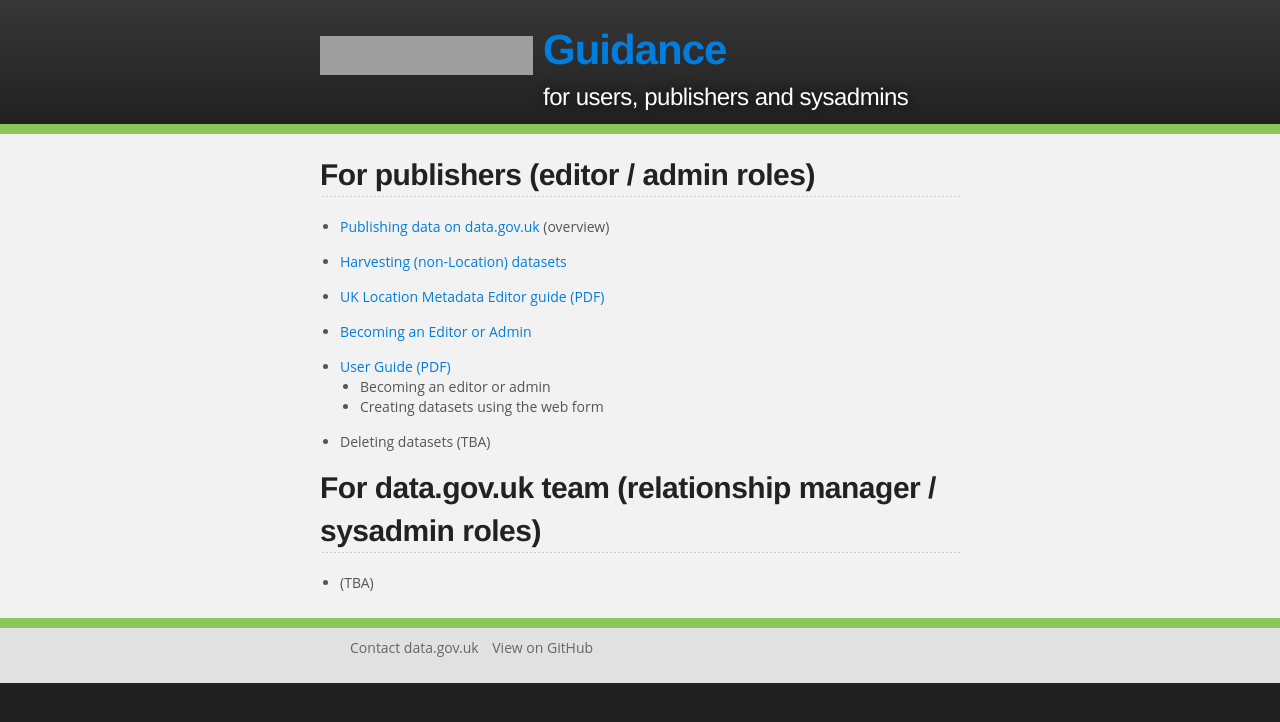
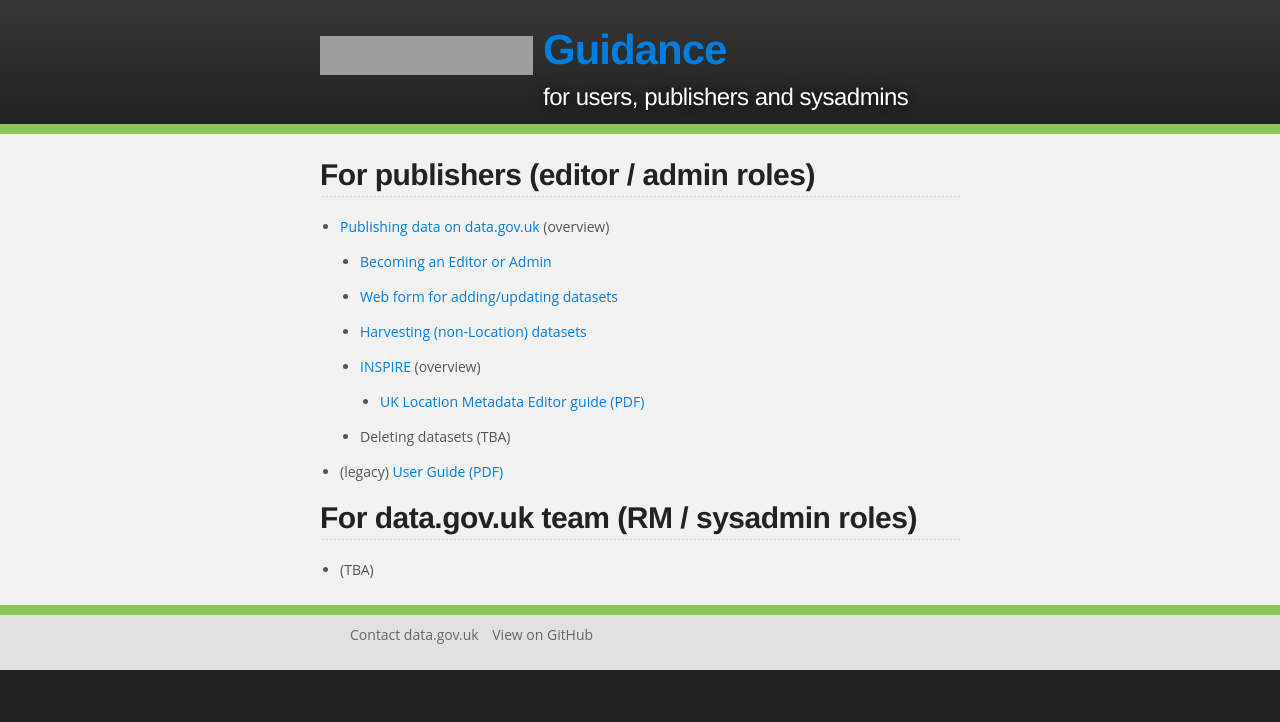
Before and after one commit to datagovuk/guidance, a Jekyll site: the page built from index.md, in a window 1280 px wide, cut to the strip 0-722 px from the top of the page. Built offline with Jekyll 4.4.1, drawn with Linux system fonts in a browser that asks for light colours; grey boxes are pictures that could not be loaded.

Commit message:
Filled and tidied index.

```diff
--- a/index.md
+++ b/index.md
@@ -6,17 +6,21 @@
 
 * [Publishing data on data.gov.uk](publishing_on_data_gov_uk_overview.html) (overview)
 
-* [Harvesting (non-Location) datasets](harvesting_non_location.html)
+  * [Becoming an Editor or Admin](becoming_an_editor_or_admin.html)
 
-* [UK Location Metadata Editor guide (PDF)](http://data.gov.uk/sites/default/files/library/Metadata%20Editor%20User%20Guide.pdf)
+  * [Web form for adding/updating datasets](dataset_form.html)
 
-* [Becoming an Editor or Admin](becoming_an_editor_or_admin.html)
+  * [Harvesting (non-Location) datasets](harvesting_non_location.html)
 
-* [User Guide (PDF)](http://data.gov.uk/sites/default/files/library/User%20guide.pdf)
-  * Becoming an editor or admin
-  * Creating datasets using the web form
-* Deleting datasets (TBA)
+  * [INSPIRE](inspire.html) (overview)
 
-## For data.gov.uk team (relationship manager / sysadmin roles)
+    * [UK Location Metadata Editor guide (PDF)](http://data.gov.uk/sites/default/files/library/Metadata%20Editor%20User%20Guide.pdf)
+
+  * Deleting datasets (TBA)
+
+* (legacy) [User Guide (PDF)](http://data.gov.uk/sites/default/files/library/User%20guide.pdf)
+
+
+## For data.gov.uk team (RM / sysadmin roles)
 
 * (TBA)
```
Also changed, not shown: publishing_on_data_gov_uk_overview.md (+3 -1 lines).
